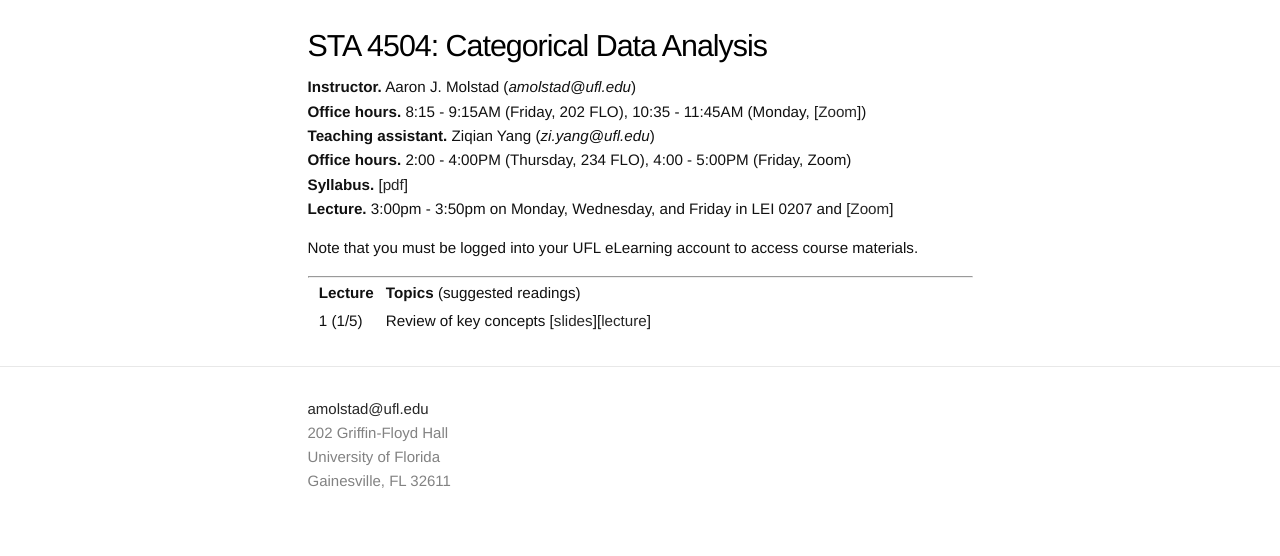
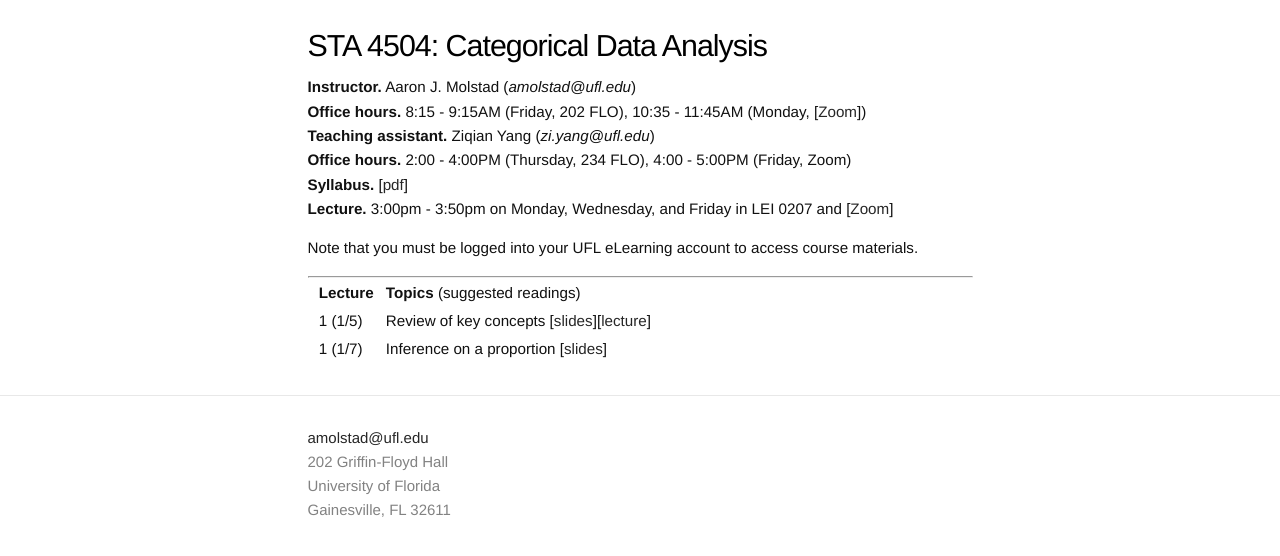
Before and after one commit to ajmolstad/ajmolstad.github.io, a Jekyll site: the page built from S22_STA4504.md, in a window 1280 px wide. Shown: the top 556 px of the page. Built offline with Jekyll 4.4.1, drawn with Linux system fonts in a browser that asks for light colours.

Commit message:
Update S22_STA4504.md

```diff
--- a/S22_STA4504.md
+++ b/S22_STA4504.md
@@ -17,3 +17,4 @@ Note that you must be logged into your UFL eLearning account to access course ma
 
 ||  **Lecture** ||  **Topics** (suggested readings) ||
 || 1 (1/5)  || Review of key concepts [[slides](https://ufl.instructure.com/files/65543791/download?download_frd=1)][[lecture](https://ufl.instructure.com/courses/449490/files?preview=65548987)] ||
+|| 1 (1/7) || Inference on a proportion [[slides](https://ufl.instructure.com/files/65611857/download?download_frd=1)]||
```
